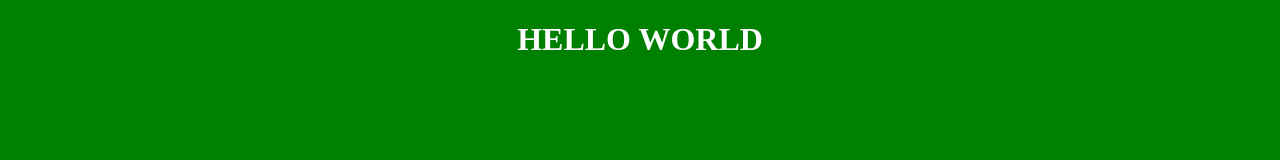
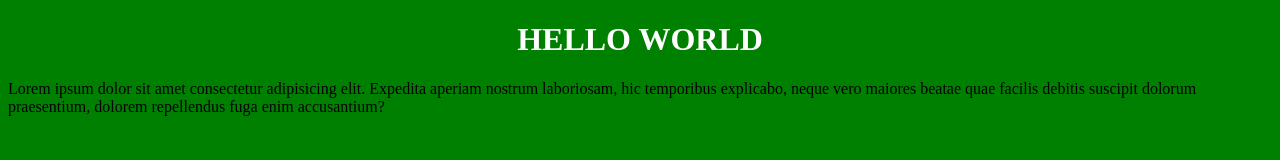
Before and after one commit to bakebit-official/e-commerce, a plain HTML site: page index.html in a window 1280 px wide. Drawn offline with Linux system fonts and the light colour scheme.

Commit message:
changed html file

```diff
--- a/index.html
+++ b/index.html
@@ -9,6 +9,9 @@
 </head>
 <body>
     <h1> HELLO WORLD</h1>
+    <p>
+        Lorem ipsum dolor sit amet consectetur adipisicing elit. Expedita aperiam nostrum laboriosam, hic temporibus explicabo, neque vero maiores beatae quae facilis debitis suscipit dolorum praesentium, dolorem repellendus fuga enim accusantium?
+    </p>
 
     <!--
 
```
